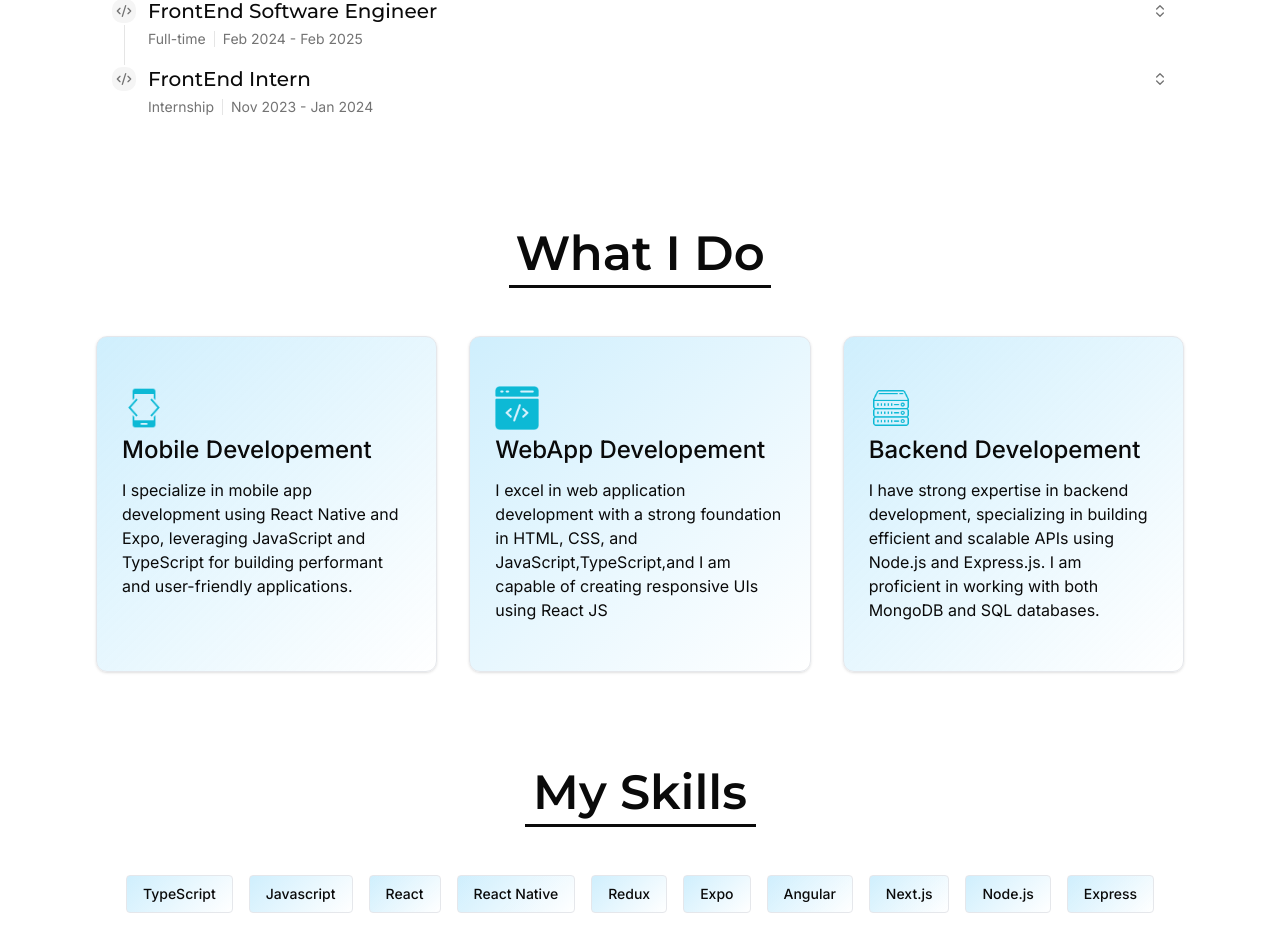
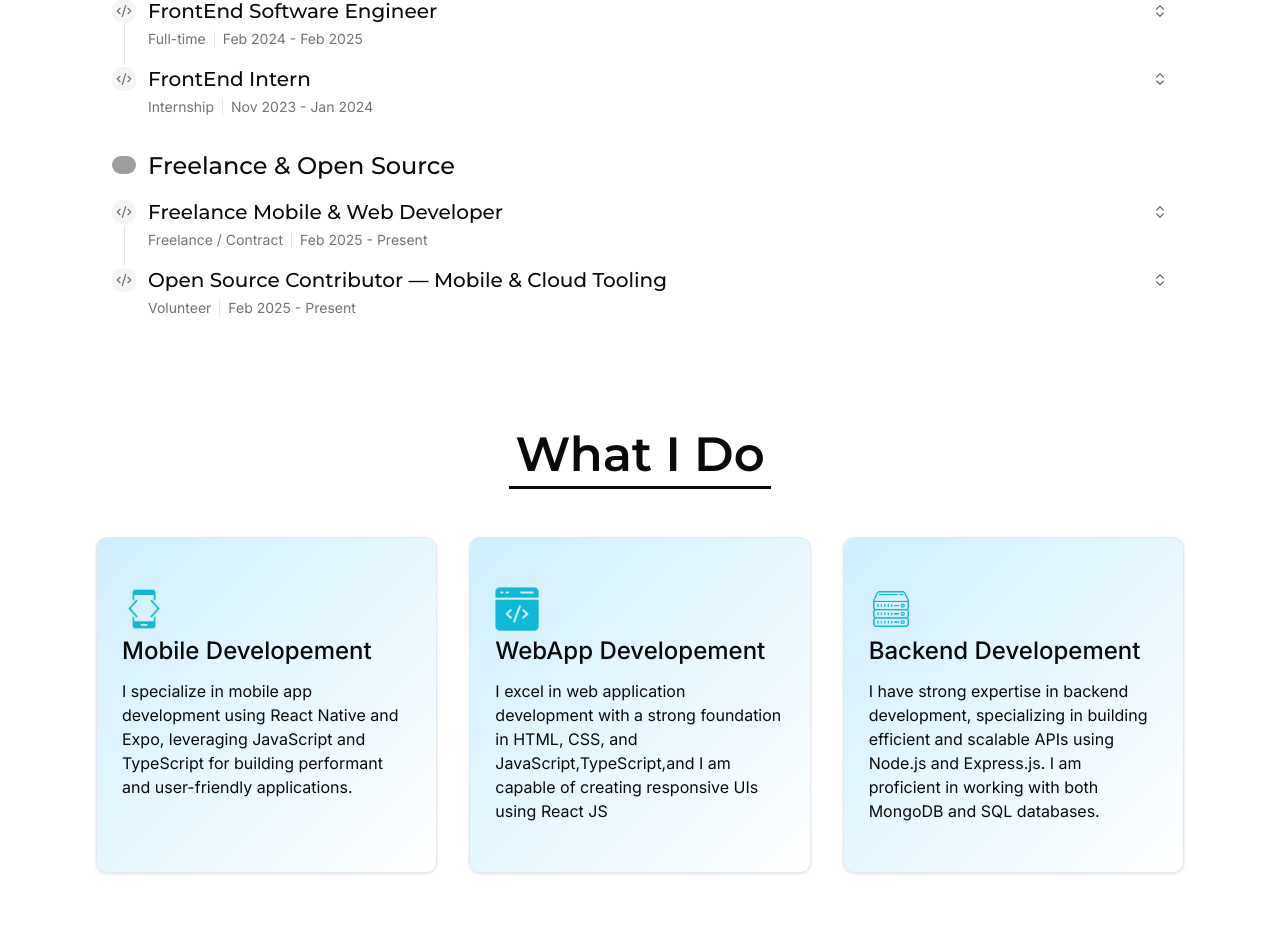
Before and after one commit to Saibalweb/my_portfolio_v2, a Next.js app: page / in a window 1280 px wide. Shown: the part 935-1863 px from the top of the page. Built offline with nearby package versions, Linux system fonts and the light colour scheme; grey boxes are pictures that could not be loaded.

Commit message:
add new experience

```diff
--- a/src/constants/workExp.ts
+++ b/src/constants/workExp.ts
@@ -46,5 +46,59 @@ const WORK_EXPERIENCE: ExperienceItemType[] = [
       },
     ],
   },
+  {
+    id: "2",
+    companyName: "Freelance & Open Source",
+    companyLogo: "https://github.githubassets.com/images/modules/logos_page/GitHub-Mark.png",
+    isCurrentEmployer: true,
+    positions: [
+      {
+        id: "2-1",
+        title: "Freelance Mobile & Web Developer",
+        employmentPeriod: "Feb 2025 - Present",
+        employmentType: "Freelance / Contract",
+        description: `- Delivered cross-platform mobile apps using React Native / Expo and responsive web applications with React / Next.js for multiple clients; prioritized performance and accessibility.
+- Designed and implemented scalable APIs and backend services with Node.js and TypeScript, integrated databases (MongoDB / Firebase) and implemented secure authentication flows.
+- Containerized applications and managed deployments using Docker and Kubernetes (EKS/GKE), set up CI/CD pipelines (GitHub Actions) for automated builds, tests, and rollouts.
+- Improved app start times and runtime performance through profiling, code-splitting, and native module optimization; reduced bundle sizes and improved Lighthouse scores for web.
+- Implemented observability using logging and monitoring tools, set up health checks and automated rollbacks for production services to improve reliability.`,
+        icon: "code",
+        skills: [
+          "React Native",
+          "React",
+          "Next.js",
+          "TypeScript",
+          "Node.js",
+          "Docker",
+          "Kubernetes",
+          "CI/CD",
+          "Firebase",
+          "MongoDB",
+        ],
+        isExpanded: false,
+      },
+      {
+        id: "2-2",
+        title: "Open Source Contributor — Mobile & Cloud Tooling",
+        employmentPeriod: "Feb 2025 - Present",
+        employmentType: "Volunteer",
+        description: `- Contributed features, bug fixes, and documentation to multiple open-source libraries focused on mobile tooling, developer DX, and Kubernetes operators.
+- Implemented unit and integration tests, improved package CI pipelines, and helped maintain semantic-release workflows to streamline releases.
+- Triaged issues, reviewed PRs, and collaborated with maintainers to improve library stability and cross-platform compatibility for React Native ecosystems.
+- Authored guides and example apps demonstrating Kubernetes-native deployment patterns for mobile backend services and edge cases for cloud-native mobile apps.`,
+        icon: "code",
+        skills: [
+          "Open Source",
+          "Kubernetes",
+          "Go",
+          "TypeScript",
+          "React Native",
+          "Testing",
+          "CI/CD",
+          "Documentation",
+        ],
+      },
+    ],
+  },
 ];
 export const workExperience = WORK_EXPERIENCE as ExperienceItemType[];
```
